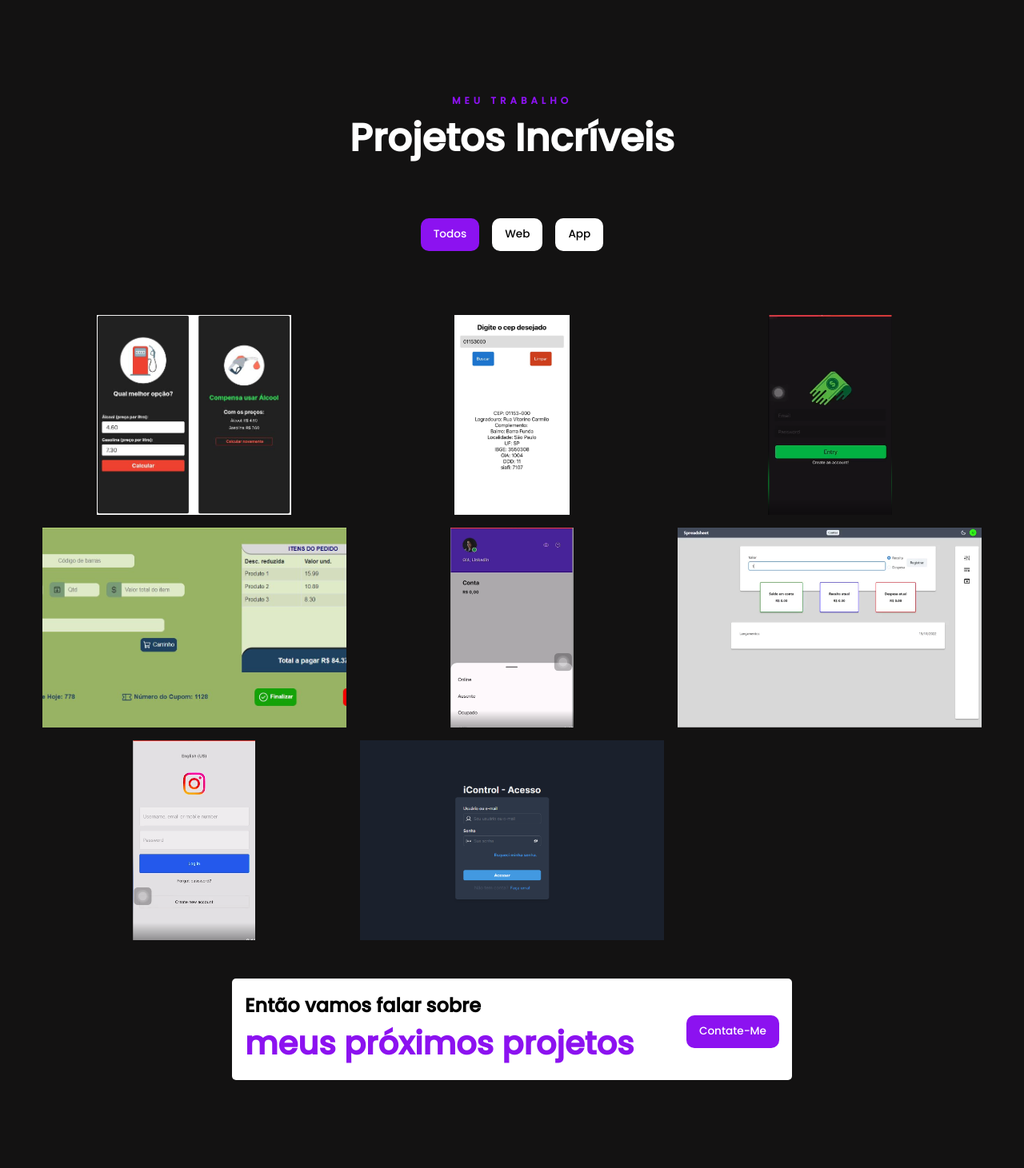
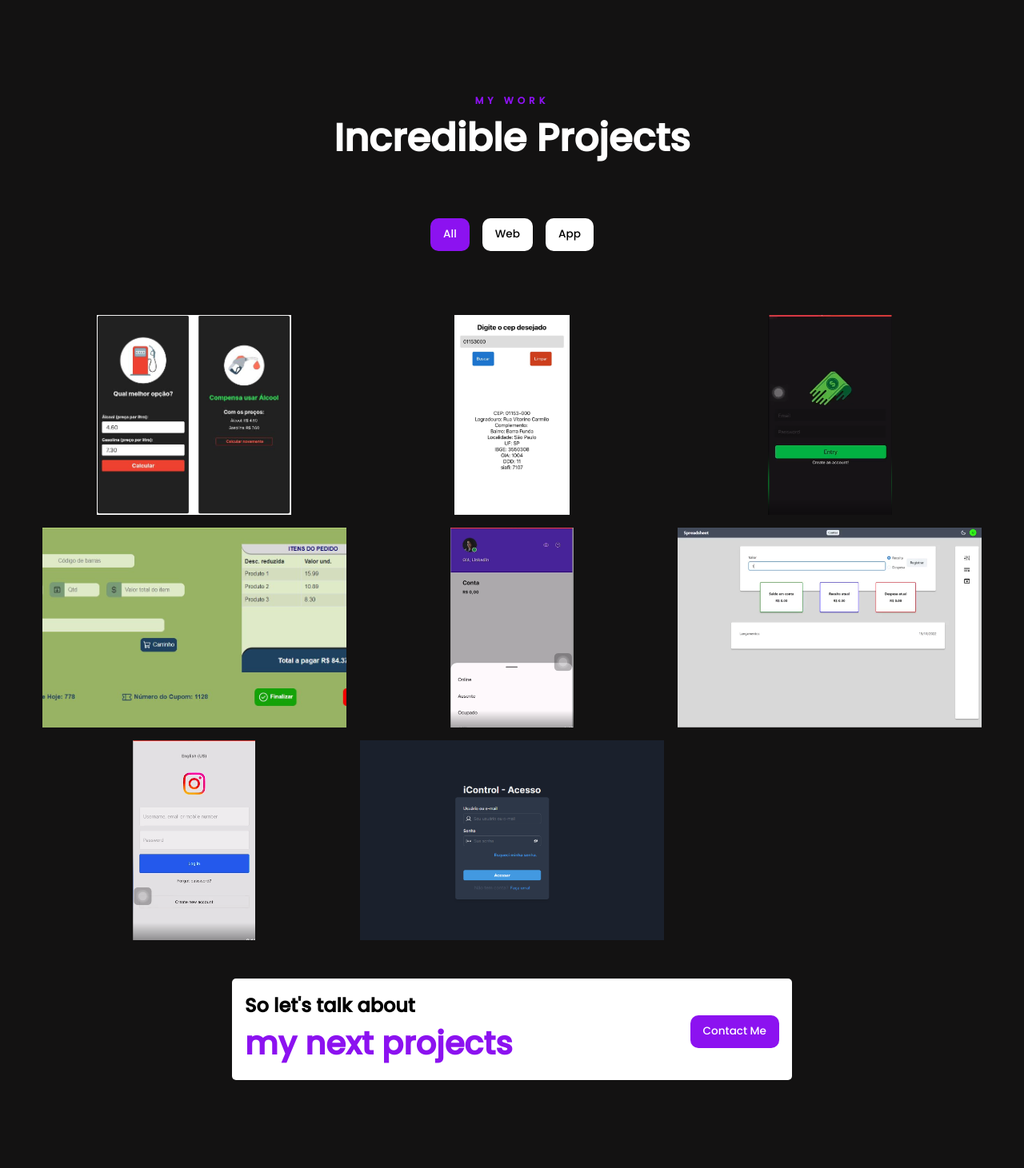
Before and after one commit to xuniorss/portfolio-typescript, a React (Vite) app: page / in a window 1280 px wide. Shown: the part 2569-4030 px from the top of the page at 80% size. Built offline with nearby package versions, Linux system fonts and the light colour scheme; no server answers.

Commit message:
change language portfolio page

```diff
--- a/public/locales/en-US/en.json
+++ b/public/locales/en-US/en.json
@@ -36,5 +36,19 @@
          "github": "Commits on Github",
          "courses": "Completed certified courses"
       }
+   },
+   "portfolio": {
+      "title": "MY WORK",
+      "description": "Incredible Projects",
+      "buttons": {
+         "all": "All"
+      },
+      "talk": {
+         "label": "So let's talk about",
+         "span": "my next projects",
+         "button": {
+            "label": "Contact me"
+         }
+      }
    }
 }
--- a/public/locales/pt-BR/pt.json
+++ b/public/locales/pt-BR/pt.json
@@ -36,5 +36,19 @@
          "github": "Commits no Github",
          "courses": "Cursos certificados concluídos"
       }
+   },
+   "portfolio": {
+      "title": "MEU TRABALHO",
+      "description": "Projetos Incríveis",
+      "buttons": {
+         "all": "Todos"
+      },
+      "talk": {
+         "label": "Então vamos falar sobre",
+         "span": "meus próximos projetos",
+         "button": {
+            "label": "Contata-Me"
+         }
+      }
    }
 }
--- a/src/components/container/Portfolio/index.tsx
+++ b/src/components/container/Portfolio/index.tsx
@@ -4,11 +4,14 @@ import { workImagesProps, workNavs } from '../../../models/Portfolio'
 import { workImages } from '../../../utils/portfolio'
 import './portfolio.scss'
 import { FiEye, FiGithub } from 'react-icons/fi'
+import { useTranslation } from 'react-i18next'
+import '../../../../public/locales/i18n'
 
 export default function Portfolio() {
    const [active, setActive] = useState(0)
    const [tab, setTab] = useState({ name: 'Todos' })
    const [works, setWorks] = useState<workImagesProps[]>([])
+   const { t } = useTranslation('portfolio')
 
    const activeTab = (e: MouseEvent<HTMLButtonElement>, index: number) => {
       if (e.currentTarget) {
@@ -39,8 +42,8 @@ export default function Portfolio() {
             whileInView={{ y: [-50, 0], opacity: 1 }}
             className="title"
          >
-            <span>Meu trabalho</span>
-            <h1>Projetos Incríveis</h1>
+            <span>{t('title')}</span>
+            <h1>{t('description')}</h1>
          </motion.div>
          <motion.div
             initial={{ opacity: 0 }}
@@ -54,7 +57,7 @@ export default function Portfolio() {
                      onClick={(e) => activeTab(e, index)}
                      className={`${active === index ? 'active' : ''}`}
                   >
-                     {workNav}
+                     {workNav === 'Todos' ? `${t('buttons.all')}` : workNav}
                   </button>
                )
             })}
@@ -106,7 +109,7 @@ export default function Portfolio() {
          >
             <div className="talk_left">
                <h3>
-                  Então vamos falar sobre <br /> <span>meus próximos projetos</span>
+                  {t('talk.label')} <br /> <span>{t('talk.span')}</span>
                </h3>
             </div>
             <motion.div
@@ -114,7 +117,7 @@ export default function Portfolio() {
                transition={{ duration: 0.3 }}
                className="talk_right"
             >
-               <a href="#contact">Contate-me</a>
+               <a href="#contact">{t('talk.button.label')}</a>
             </motion.div>
          </motion.div>
       </div>
--- a/src/components/container/Skills/index.tsx
+++ b/src/components/container/Skills/index.tsx
@@ -1,11 +1,11 @@
 import { motion } from 'framer-motion'
 import { useState } from 'react'
-import { experiences, finishes, graduations, icons } from '../../../utils/skills'
-import './skills.scss'
 import { useTranslation } from 'react-i18next'
 import '../../../../public/locales/i18n'
+import { experiences, icons } from '../../../utils/skills'
+import { FinishesComponent } from '../../Skills/Finishes'
 import { GraduationsComponent } from '../../Skills/Graduations'
-import { FinishesComponent } from '../../Skills/Finishes'
+import './skills.scss'
 
 export default function Skills() {
    const [active, setActive] = useState(1)
```
